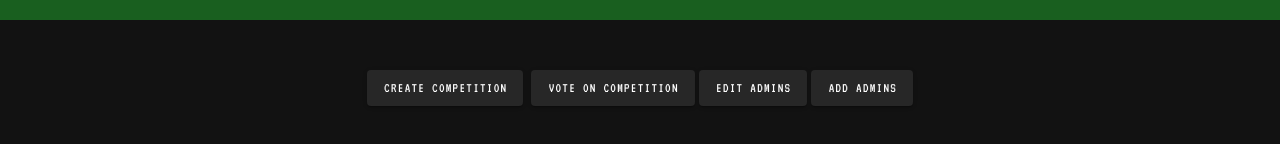
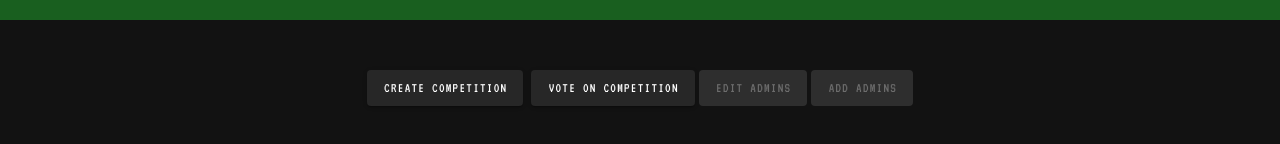
Before and after one commit to bSampson0/minecraft-comp, a Vue app: page /admin in a window 1280 px wide. Shown: the part 200-344 px from the top of the page. Built offline with nearby package versions, Linux system fonts and the light colour scheme; no server answers; sample sign-in values are in the browser's storage.

Commit message:
fix alignment issues with Rankings page.

```diff
--- a/src/components/EntryCard.vue
+++ b/src/components/EntryCard.vue
@@ -1,5 +1,5 @@
 <template>
-  <v-card width="500px">
+  <v-card width="500px" class="mt-2 mb-2">
     <v-img contain :src="src" gradient="115deg, rgba(0,0,0,.6), rgba(0,0,0,0)">
       <v-card-title>{{ name }}</v-card-title>
       <v-card-text>
--- a/src/views/Admin.vue
+++ b/src/views/Admin.vue
@@ -9,8 +9,8 @@
         <v-col cols="12" class="text-center">
           <v-btn class="mr-1" to="createComp">Create Competition</v-btn>
           <v-btn class="ml-1" to="rankings">Vote on Competition</v-btn>
-          <v-btn class="ml-1">Edit Admins</v-btn>
-          <v-btn class="ml-1">Add Admins</v-btn>
+          <v-btn class="ml-1" disabled="true">Edit Admins</v-btn>
+          <v-btn class="ml-1" disabled="true">Add Admins</v-btn>
         </v-col>
       </v-row>
     </v-container>
--- a/src/views/Rankings.vue
+++ b/src/views/Rankings.vue
@@ -14,7 +14,8 @@
           outlined
         ></v-select>
       </v-row>
-      <v-row v-if="entries.length != 0">
+
+      <v-row v-if="entries.length != 0" justify="center">
         <v-col cols="12" md="6">
           <h1 class="text-center">Winner</h1>
           <EntryCard
@@ -35,14 +36,14 @@
           <h2 class="text-center">Set the rankings</h2>
           <p class="text-center">Drag winner to top.</p>
           <draggable :list="entries" @change="updateRanks">
-            <v-col cols="12" v-for="entry in entries" :key="entry.rank">
+            <span cols="12" v-for="entry in entries" :key="entry.rank">
               <EntryCard
                 :name="entry.name"
                 :src="entry.img"
                 :uploadDate="entry.uploadDate"
                 :rank="entry.rank"
               />
-            </v-col>
+            </span>
           </draggable>
         </v-col>
       </v-row>
```
